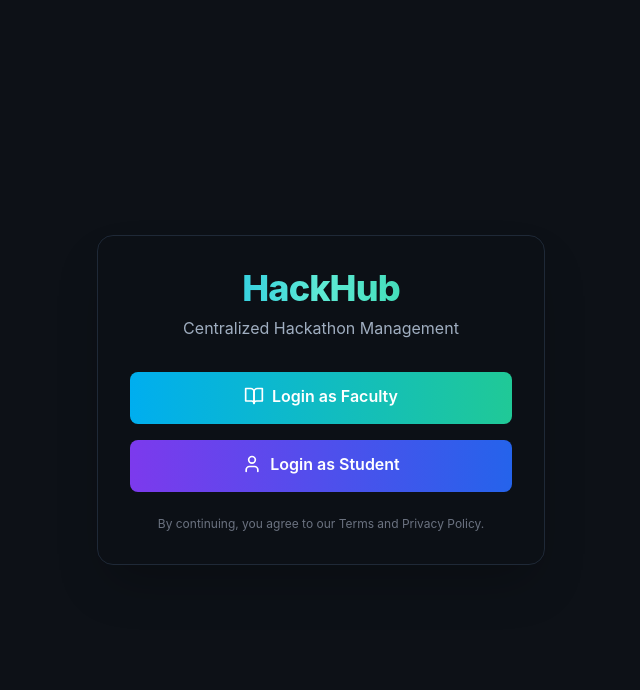
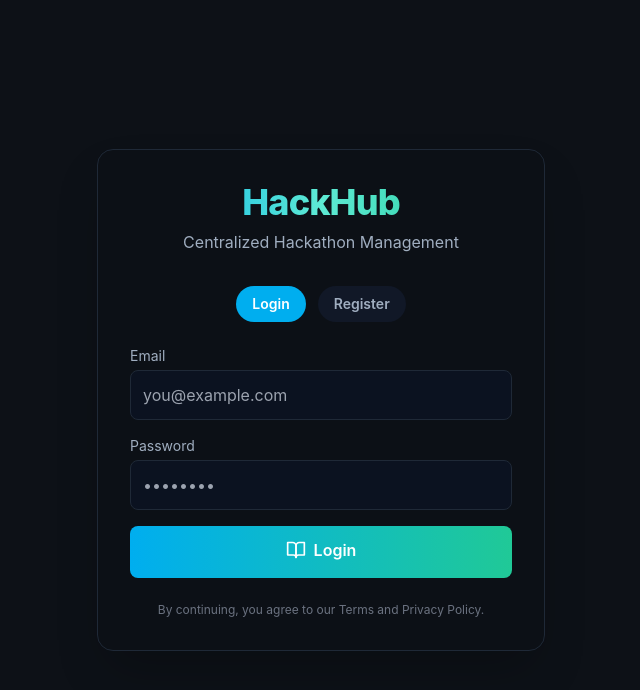
Before and after one commit to navdeep-r/HackHub, a React (Create React App) app in the folder client/: page /login in a window 1280 px wide. Shown: the top 690 px of the page, without its empty margins (319-959 px from the left). Built offline with nearby package versions, Linux system fonts and the light colour scheme; no server answers; the HTML template or start-up script is replaced by a standard one.

Commit message:
login interface added

```diff
--- a/client/src/components/LoginScreen.js
+++ b/client/src/components/LoginScreen.js
@@ -1,16 +1,40 @@
-import React from 'react';
+import React, { useState } from 'react';
 import { BookOpen, User } from 'lucide-react';
 import { useAuth } from '../contexts/AuthContext';
 
 const LoginScreen = () => {
-  const { login } = useAuth();
+  const { login, register, loading } = useAuth();
+  const [mode, setMode] = useState('login'); // 'login' | 'register'
+  const [role, setRole] = useState('student');
+  const [form, setForm] = useState({
+    name: '',
+    email: '',
+    password: '',
+    department: '',
+    year: 1,
+    registrationNumber: '',
+    facultyId: ''
+  });
 
-  const handleFacultyLogin = () => {
-    login({ dev: true, role: 'faculty', email: 'faculty@college.edu' });
-  };
+  const onChange = (e) => setForm(prev => ({ ...prev, [e.target.name]: e.target.value }));
 
-  const handleStudentLogin = () => {
-    login({ dev: true, role: 'student', email: 'student@college.edu' });
+  const handleSubmit = async (e) => {
+    e.preventDefault();
+    try {
+      if (mode === 'login') {
+        await login({ email: form.email, password: form.password });
+      } else {
+        const payload = {
+          name: form.name,
+          email: form.email,
+          password: form.password,
+          role,
+          department: form.department,
+          ...(role === 'student' ? { year: Number(form.year), registrationNumber: form.registrationNumber } : { facultyId: form.facultyId })
+        };
+        await register(payload);
+      }
+    } catch (_) {}
   };
 
   return (
@@ -25,23 +49,71 @@ const LoginScreen = () => {
             <h1 className="text-4xl font-extrabold bg-gradient-to-r from-[#00AEEF] via-[#5EEAD4] to-[#20C997] bg-clip-text text-transparent tracking-tight">HackHub</h1>
             <p className="text-[#A0AEC0] mt-2">Centralized Hackathon Management</p>
           </div>
-          <div className="space-y-4">
-            <button
-              onClick={handleFacultyLogin}
-              className="w-full group relative overflow-hidden rounded-lg px-6 py-3 font-semibold text-white transition-transform hover:scale-[1.02]"
-              style={{ background: 'linear-gradient(90deg, #00AEEF 0%, #20C997 100%)' }}
-            >
-              <span className="relative z-10 inline-flex items-center gap-2"><BookOpen size={20} /> Login as Faculty</span>
-              <span className="absolute inset-0 opacity-0 group-hover:opacity-20 bg-white transition-opacity" />
-            </button>
-            <button
-              onClick={handleStudentLogin}
-              className="w-full group relative overflow-hidden rounded-lg px-6 py-3 font-semibold text-white transition-transform hover:scale-[1.02]"
-              style={{ background: 'linear-gradient(90deg, #7C3AED 0%, #2563EB 100%)' }}
-            >
-              <span className="relative z-10 inline-flex items-center gap-2"><User size={20} /> Login as Student</span>
-              <span className="absolute inset-0 opacity-0 group-hover:opacity-20 bg-white transition-opacity" />
-            </button>
+          <div className="space-y-6">
+            <div className="flex justify-center gap-3 mb-2">
+              <button onClick={() => setMode('login')} className={`px-4 py-2 rounded-full text-sm font-semibold ${mode === 'login' ? 'bg-[#00AEEF] text-white' : 'bg-[#111827] text-[#A0AEC0]'}`}>Login</button>
+              <button onClick={() => setMode('register')} className={`px-4 py-2 rounded-full text-sm font-semibold ${mode === 'register' ? 'bg-[#20C997] text-white' : 'bg-[#111827] text-[#A0AEC0]'}`}>Register</button>
+            </div>
+
+            <form onSubmit={handleSubmit} className="space-y-4">
+              {mode === 'register' && (
+                <div>
+                  <label className="block text-sm text-[#A0AEC0] mb-1">Role</label>
+                  <div className="flex gap-2">
+                    <button type="button" onClick={() => setRole('student')} className={`flex-1 px-3 py-2 rounded-lg ${role === 'student' ? 'bg-[#7C3AED] text-white' : 'bg-[#111827] text-[#A0AEC0]'}`}>Student</button>
+                    <button type="button" onClick={() => setRole('faculty')} className={`flex-1 px-3 py-2 rounded-lg ${role === 'faculty' ? 'bg-[#7C3AED] text-white' : 'bg-[#111827] text-[#A0AEC0]'}`}>Faculty</button>
+                  </div>
+                </div>
+              )}
+
+              {mode === 'register' && (
+                <div>
+                  <label className="block text-sm text-[#A0AEC0] mb-1">Name</label>
+                  <input name="name" value={form.name} onChange={onChange} className="w-full p-3 rounded-lg bg-[#0B1220] border border-[#1F2937] text-white" placeholder="Your Name" />
+                </div>
+              )}
+
+              <div>
+                <label className="block text-sm text-[#A0AEC0] mb-1">Email</label>
+                <input name="email" value={form.email} onChange={onChange} type="email" className="w-full p-3 rounded-lg bg-[#0B1220] border border-[#1F2937] text-white" placeholder="you@example.com" />
+              </div>
+
+              <div>
+                <label className="block text-sm text-[#A0AEC0] mb-1">Password</label>
+                <input name="password" value={form.password} onChange={onChange} type="password" className="w-full p-3 rounded-lg bg-[#0B1220] border border-[#1F2937] text-white" placeholder="••••••••" />
+              </div>
+
+              {mode === 'register' && (
+                <>
+                  <div>
+                    <label className="block text-sm text-[#A0AEC0] mb-1">Department</label>
+                    <input name="department" value={form.department} onChange={onChange} className="w-full p-3 rounded-lg bg-[#0B1220] border border-[#1F2937] text-white" placeholder="Computer Science" />
+                  </div>
+                  {role === 'student' ? (
+                    <div className="grid grid-cols-2 gap-3">
+                      <div>
+                        <label className="block text-sm text-[#A0AEC0] mb-1">Year (1-4)</label>
+                        <input name="year" value={form.year} onChange={onChange} type="number" min="1" max="4" className="w-full p-3 rounded-lg bg-[#0B1220] border border-[#1F2937] text-white" />
+                      </div>
+                      <div>
+                        <label className="block text-sm text-[#A0AEC0] mb-1">Registration Number</label>
+                        <input name="registrationNumber" value={form.registrationNumber} onChange={onChange} className="w-full p-3 rounded-lg bg-[#0B1220] border border-[#1F2937] text-white" placeholder="REG123" />
+                      </div>
+                    </div>
+                  ) : (
+                    <div>
+                      <label className="block text-sm text-[#A0AEC0] mb-1">Faculty ID</label>
+                      <input name="facultyId" value={form.facultyId} onChange={onChange} className="w-full p-3 rounded-lg bg-[#0B1220] border border-[#1F2937] text-white" placeholder="FAC123" />
+                    </div>
+                  )}
+                </>
+              )}
+
+              <button type="submit" disabled={loading} className="w-full group relative overflow-hidden rounded-lg px-6 py-3 font-semibold text-white transition-transform hover:scale-[1.02]" style={{ background: mode === 'login' ? 'linear-gradient(90deg, #00AEEF 0%, #20C997 100%)' : 'linear-gradient(90deg, #7C3AED 0%, #2563EB 100%)' }}>
+                <span className="relative z-10 inline-flex items-center gap-2">{mode === 'login' ? <BookOpen size={20} /> : <User size={20} />} {loading ? 'Please wait…' : (mode === 'login' ? 'Login' : 'Create Account')}</span>
+                <span className="absolute inset-0 opacity-0 group-hover:opacity-20 bg-white transition-opacity" />
+              </button>
+            </form>
           </div>
           <div className="mt-6 text-center text-xs text-[#6B7280]">By continuing, you agree to our Terms and Privacy Policy.</div>
         </div>
--- a/client/src/contexts/AuthContext.js
+++ b/client/src/contexts/AuthContext.js
@@ -1,9 +1,7 @@
 import React, { createContext, useContext, useState, useEffect } from 'react';
 import { authAPI } from '../services/api';
 import toast from 'react-hot-toast';
-
 const AuthContext = createContext();
-
 export const useAuth = () => {
   const context = useContext(AuthContext);
   if (!context) {
@@ -54,9 +52,21 @@ export const AuthProvider = ({ children }) => {
   };
 
   const register = async (userData) => {
-    // You can implement a mock register if needed
-    toast.success('Registration successful!');
-    return userData;
+    setLoading(true);
+    try {
+      const { data } = await authAPI.register(userData);
+      const { token, user: createdUser } = data;
+      localStorage.setItem('token', token);
+      localStorage.setItem('user', JSON.stringify(createdUser));
+      setUser(createdUser);
+      toast.success('Registration successful!');
+      return createdUser;
+    } catch (error) {
+      toast.error('Registration failed!');
+      throw error;
+    } finally {
+      setLoading(false);
+    }
   };
 
   const logout = () => {
```
Also changed, not shown: client/src/components/StudentDashboard.js (+54 -0 lines).
